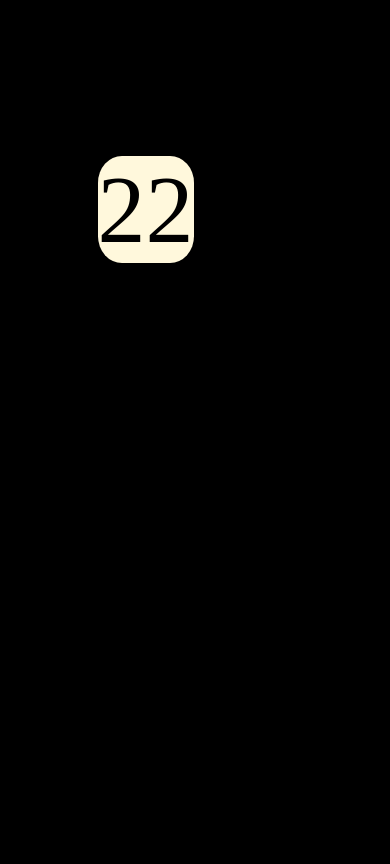
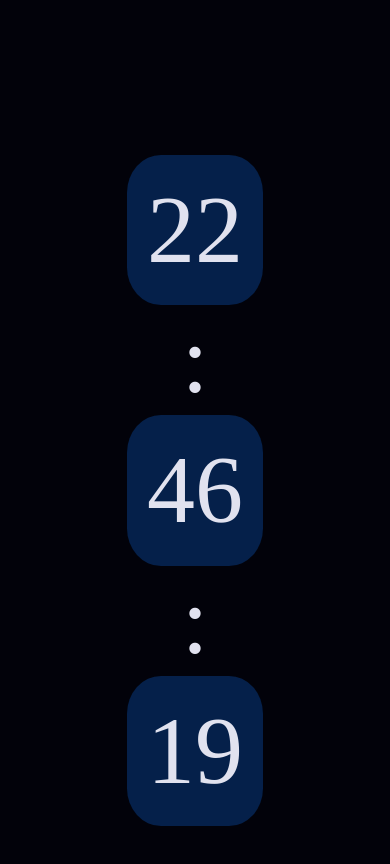
Before and after one commit to lexx54/digital-clock, a plain HTML site: page index.html in a window 390 px wide. Drawn offline with nearby package versions, Linux system fonts and the light colour scheme.

Commit message:
finished with the color and the query

```diff
--- a/index.html
+++ b/index.html
@@ -6,8 +6,13 @@
     <title>Digital Clock</title>
     <link rel="stylesheet" href="../normalize.css" />
     <style>
+      :root {
+        --background-color: #02020a;
+        --corner-color: #05204a;
+        --letter-color: #e1e2ef;
+      }
       body {
-        background-color: black;
+        background-color: var(--background-color);
         /* display: flex;
         justify-content: center;
         align-items: center; */
@@ -18,14 +23,33 @@
         font-size: 6em;
 
         justify-content: center;
-        width: 50%;
+        /* width: 50%; */
       }
       #clock-content {
         /* margin: 10px auto; */
+        color: var(--letter-color);
       }
       #hours {
-        background-color: cornsilk;
+        padding: 20px;
+        background-color: var(--corner-color);
         border-radius: 25%;
+      }
+      #minutes {
+        padding: 20px;
+        background-color: var(--corner-color);
+        border-radius: 25%;
+      }
+      #seconds {
+        padding: 20px;
+        background-color: var(--corner-color);
+        border-radius: 25%;
+      }
+      @media screen and (max-width: 580px) {
+        #clock-content {
+          display: flex;
+          flex-direction: column;
+          align-items: center;
+        }
       }
     </style>
   </head>
```
